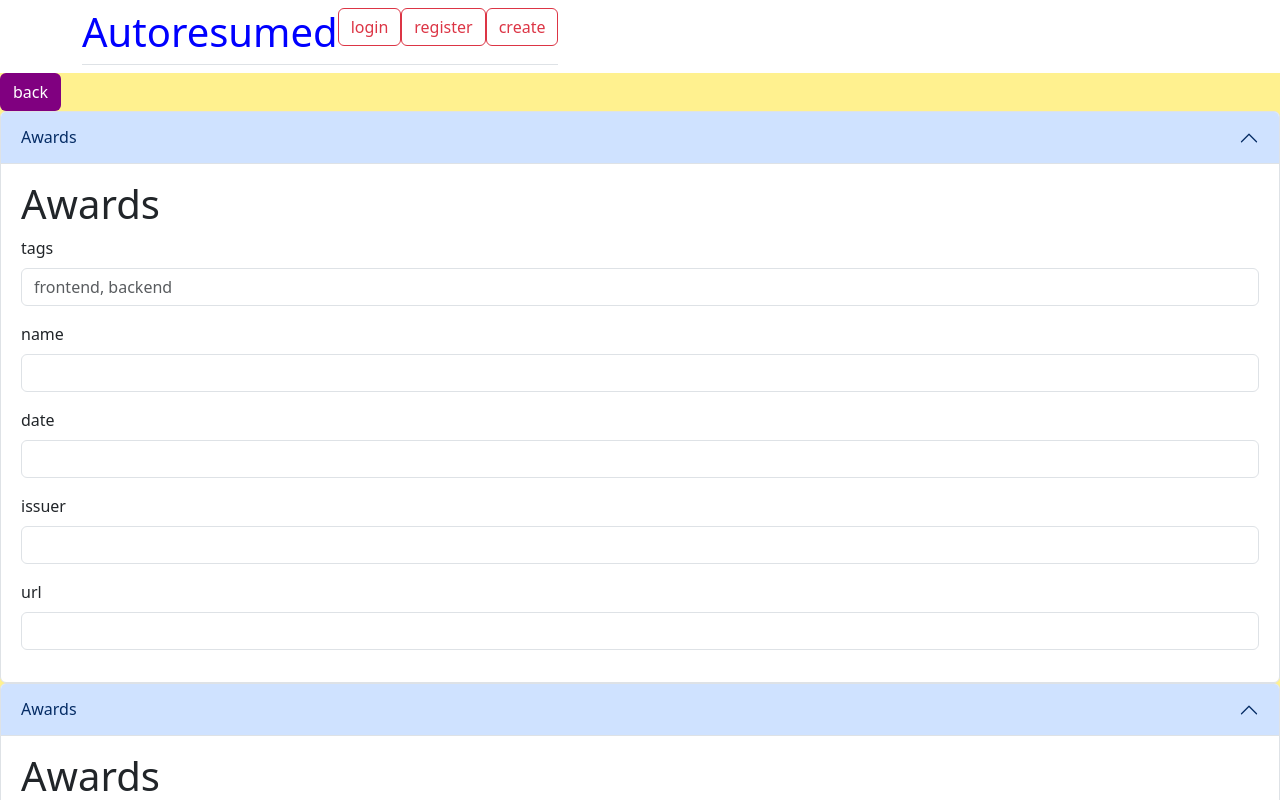
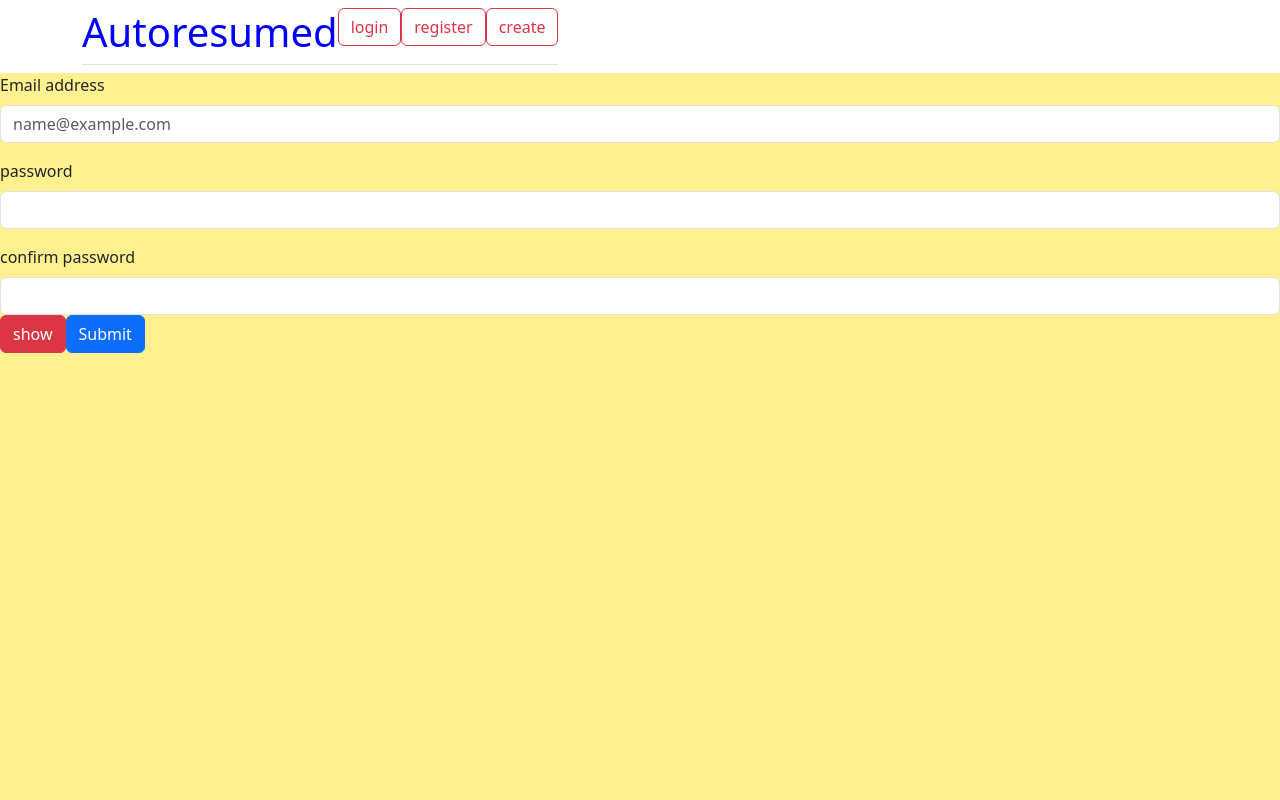
Before and after one commit to AbyssalRemark/AutoResumed, a React (Vite) app in the folder frontend/: page /register in a window 1280 px wide. Shown: the top 800 px of the page. Built offline with nearby package versions, Linux system fonts and the light colour scheme.

Commit message:
Fixed bugs.

```diff
--- a/frontend/src/Layout.jsx
+++ b/frontend/src/Layout.jsx
@@ -1,9 +1,5 @@
 import { BrowserRouter, Routes, Route, Link } from "react-router-dom";
 import { Nav, Navbar, NavDropdown, Container, Button } from "react-bootstrap";
-import Welcome from "./Welcome.jsx"
-import LoginPage from "./LoginPage.jsx"
-import RegistrationPage from "./RegistrationPage.jsx"
-import UserForm from "./UserForm.jsx";
 
 import 'bootstrap/dist/css/bootstrap.css';
 
--- a/frontend/src/RegistrationPage.jsx
+++ b/frontend/src/RegistrationPage.jsx
@@ -1,7 +1,6 @@
 import { Form, Button } from 'react-bootstrap';
 import { useState } from 'react';
 import PreviousButton from './PreviousButton.jsx';
-import UserForm from './UserForm.jsx';
 
 const RegistrationPage = () => {
   const [passwordVisibility, setPasswordVisibility] = useState("password")
@@ -20,7 +19,7 @@ const RegistrationPage = () => {
   async function sendLoginRequest(email_input, password_input) {
 
     //const url = "https://autoresumed.com/auth/login";
-    const url = "http://127.0.0.1:5000/auth/login"
+    const url = "http://127.0.0.1:5000/auth/register"
     const response = await fetch(url, {
       method: "POST",
       mode: "cors",
@@ -53,9 +52,6 @@ const RegistrationPage = () => {
   return (
 
     <div className="info">
-      <PreviousButton></PreviousButton>
-      <UserForm label="first name" controlId="regForm.firstName" placeholder="Otto"></UserForm>
-      <UserForm label="last name" controlId="regForm.lastName" placeholder="Resumed"></UserForm>
       <Form>
 
         <Form.Group className="mb-3" controlId="regForm.email">
--- a/frontend/src/UserForm.jsx
+++ b/frontend/src/UserForm.jsx
@@ -1,10 +1,17 @@
 import { Form, Button } from 'react-bootstrap';
-import { useState } from 'react';
+import { useState, useEffect } from 'react';
 import PreviousButton from './PreviousButton.jsx';
 import Award from './resume_components/Award.jsx';
 import Accordion from 'react-bootstrap/Accordion';
 
 const UserForm = () => {
+
+  useEffect(() => {
+    console.log("TO-DO: Fetch Edit Page")
+      , []
+  });
+
+
 
   return (
 
```
